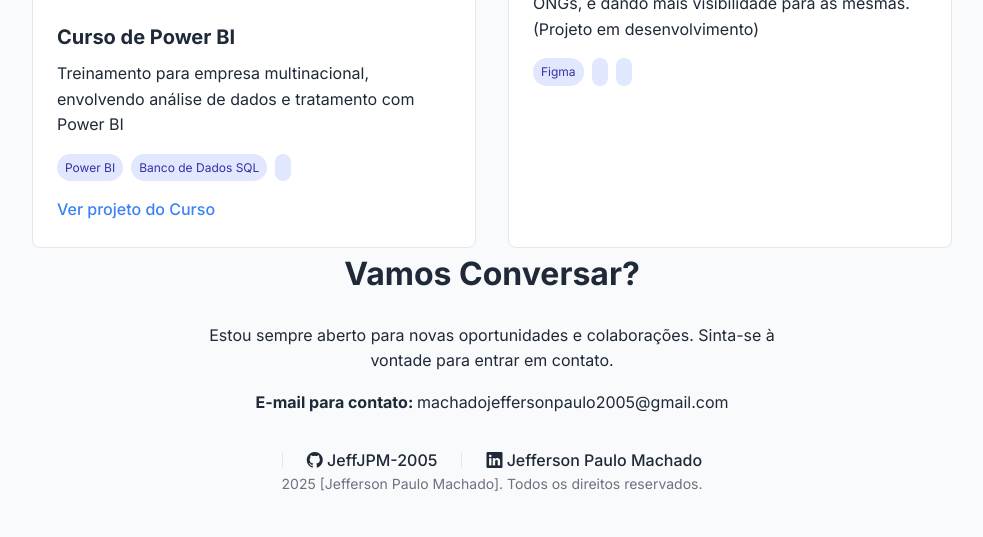
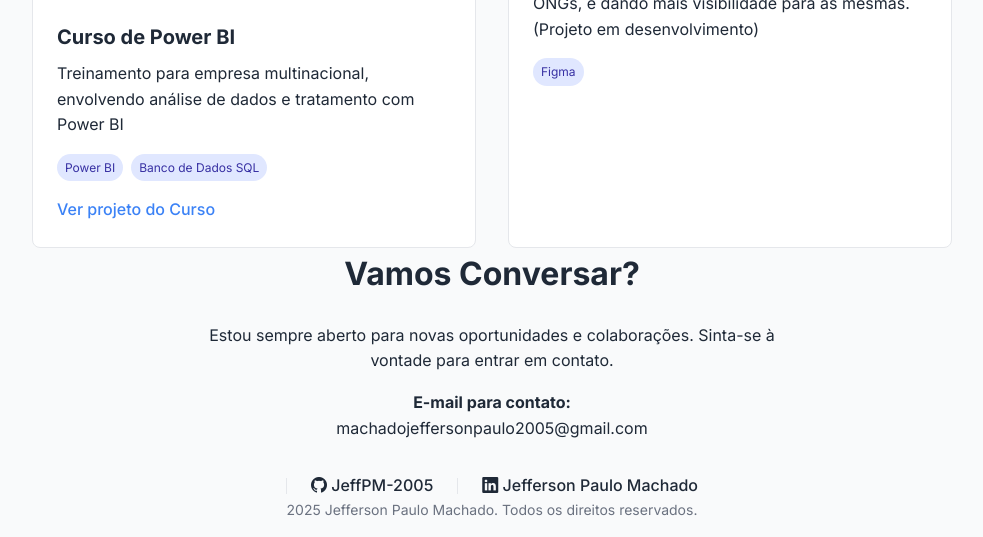
Before and after one commit to JeffPM-2005/Site-Pessoal, a plain HTML site: page index.html in a window 1280 px wide. Shown: the part 1163-1700 px from the top of the page, without its empty margins (148-1131 px from the left). Before the commit the page ends 1675 px from the top, so only its background shows below. Drawn offline with nearby package versions, Linux system fonts and the light colour scheme.

Commit message:
Update index.html

```diff
--- a/index.html
+++ b/index.html
@@ -60,7 +60,6 @@
                     <div class="tecnologias">
                         <span>Power BI</span>
                         <span>Banco de Dados SQL</span>
-                        <span></span>
                     </div>
                     <div class="projeto-links">
                         <a href="https://drive.google.com/drive/folders/1wLzEtaR9SZ5o53UaF7FrlFh5aCsNaaYg?usp=drive_link" target="_blank">Ver projeto do Curso</a>
@@ -74,8 +73,6 @@
                         (Projeto em desenvolvimento)</p>
                     <div class="tecnologias">
                         <span>Figma</span>
-                        <span></span>
-                        <span></span>
                     </div>
                     <div class="projeto-links">
                         <a href="#" target="_blank"></a>
@@ -89,11 +86,11 @@
             <h2>Vamos Conversar?</h2>
             <p>Estou sempre aberto para novas oportunidades e colaborações. Sinta-se à vontade para entrar em contato.
             </p>
-            <p><b>E-mail para contato: </b>machadojeffersonpaulo2005@gmail.com</p>
+            <p><b>E-mail para contato: </b><br>machadojeffersonpaulo2005@gmail.com</p>
             <div class="social-links">
 
                 <div class="separador"></div>
-                <a href="https://github.com/JeffPM-2005" target="_blank"><i class="bi bi-github"></i> JeffJPM-2005</a>
+                <a href="https://github.com/JeffPM-2005" target="_blank"><i class="bi bi-github"></i> JeffPM-2005</a>
                 <div class="separador"></div>
                 <a href="https://www.linkedin.com/in/jefferson-paulo-machado-4909a3233/" target="_blank"><i class="bi bi-linkedin"></i> Jefferson Paulo Machado</a>
             </div>
@@ -101,7 +98,7 @@
     </main>
 
     <footer class="container">
-        <p>2025 [Jefferson Paulo Machado]. Todos os direitos reservados.</p>
+        <p>2025 Jefferson Paulo Machado. Todos os direitos reservados.</p>
     </footer>
 
     <script src="main.js"></script>
```
